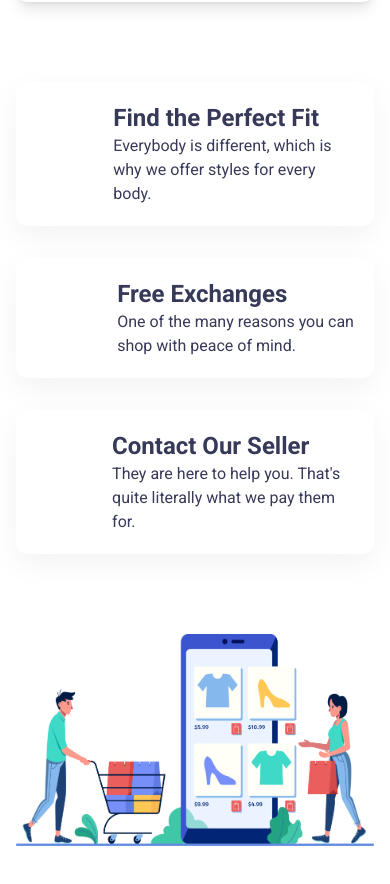
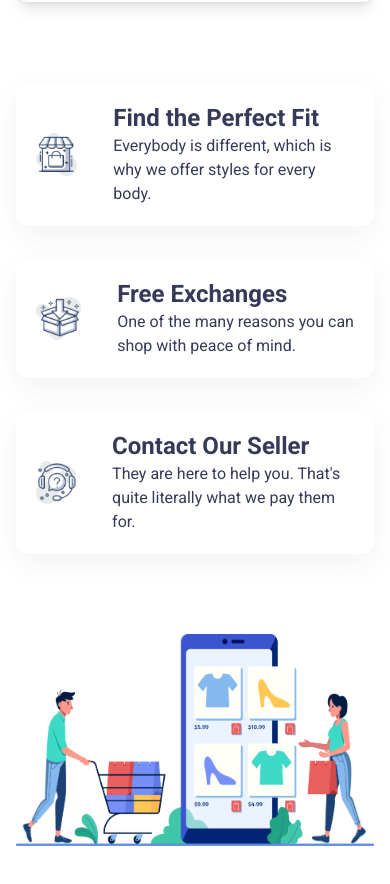
Before and after one commit to gmlincoln/penguin-fashion, a plain HTML site: page index.html in a window 390 px wide. Shown: the part 4700-5584 px from the top of the page. Drawn offline with nearby package versions, Linux system fonts and the light colour scheme; the site is published under a folder, as on GitHub Pages, so addresses that start at the root find nothing.

Commit message:
penguin-fashion-completed-with-responsive-manner

```diff
--- a/index.html
+++ b/index.html
@@ -4,6 +4,8 @@
     <meta charset="UTF-8" />
     <meta name="viewport" content="width=device-width, initial-scale=1.0" />
     <title>Penguin Fashion</title>
+    <!-- Favicon -->
+    <link rel="shortcut icon" href="icons/logo.png" type="image/x-icon" />
     <!-- Tailwind CSS -->
     <script src="https://cdn.tailwindcss.com"></script>
     <!-- Fonts -->
@@ -324,7 +326,7 @@
                 class="flex items-center gap-9 bg-[#fff] rounded-xl shadow-[0px_10px_30px_0px_rgba(0,0,0,0.05);] p-5"
               >
                 <div class="w-20">
-                  <img src="/icons/house.png" alt="" />
+                  <img src="icons/house.png" alt="" />
                 </div>
                 <div>
                   <h3 class="text-2xl font-bold">Find the Perfect Fit</h3>
@@ -338,7 +340,7 @@
                 class="flex items-center gap-9 bg-[#fff] rounded-xl shadow-[0px_10px_30px_0px_rgba(0,0,0,0.05);] p-5"
               >
                 <div class="w-20">
-                  <img src="/icons/box.png" alt="" />
+                  <img src="icons/box.png" alt="" />
                 </div>
                 <div>
                   <h3 class="text-2xl font-bold">Free Exchanges</h3>
@@ -351,7 +353,7 @@
                 class="flex items-center gap-9 bg-[#fff] rounded-xl shadow-[0px_10px_30px_0px_rgba(0,0,0,0.05);] p-5"
               >
                 <div class="w-20">
-                  <img src="/icons/question.png" alt="" />
+                  <img src="icons/question.png" alt="" />
                 </div>
                 <div>
                   <h3 class="text-2xl font-bold">Contact Our Seller</h3>
```
